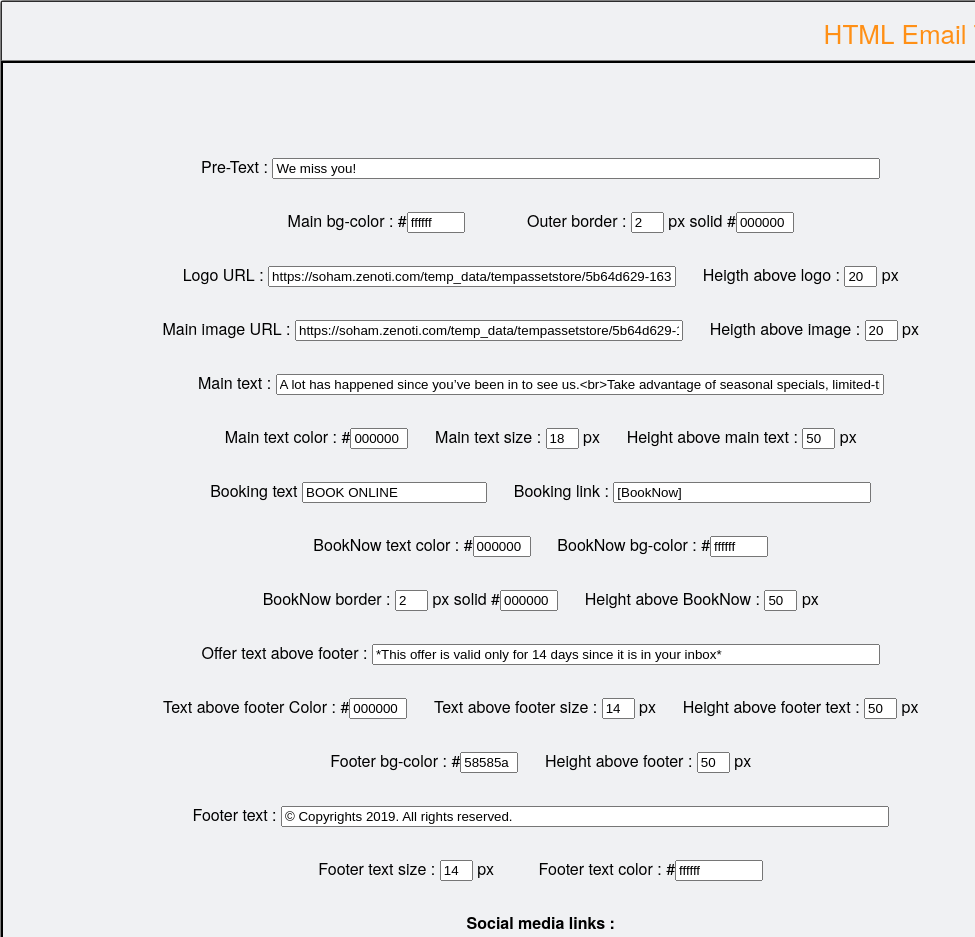
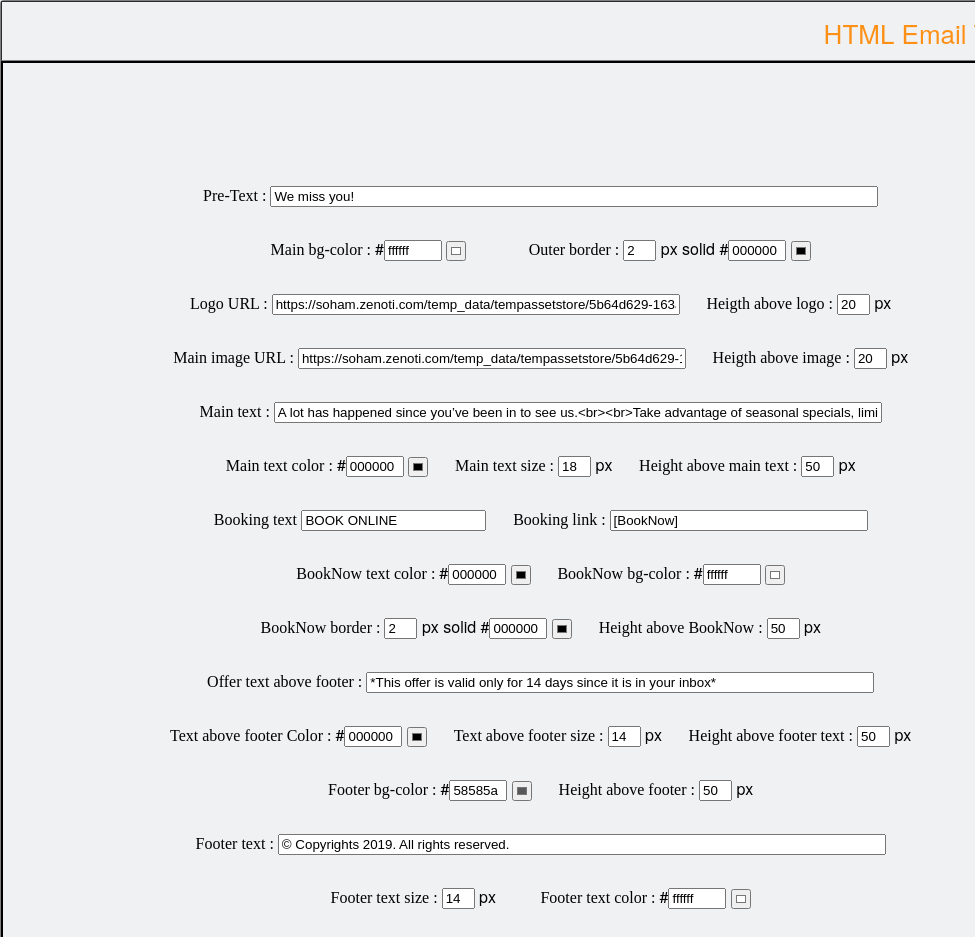
Before and after one commit to Rahulkatta/TemplateCreator, a plain HTML site: page index.html in a window 1280 px wide. Shown: the top 937 px of the page, 0-975 px from the left. Drawn offline with nearby package versions, Linux system fonts and the light colour scheme.

Commit message:
Update index.html

```diff
--- a/index.html
+++ b/index.html
@@ -736,7 +736,7 @@
       code = code.replace('height_above_footer;', 'height: ' + document.getElementById('height_above_footer').value);
       code = code.replace('ftext_color;', 'color: #' + document.getElementById('ftext_color').value);
       code = code.replace('ftext_size;', 'font-size: ' + document.getElementById('ftext_size').value);
-      code = code.replace('booking_text;',document.getElementById('booking_text').value);
+      code = code.replace('booking_text;', document.getElementById('booking_text').value);
 
       code = code.replace('social_url_1;', document.getElementById('social_url_1').value);
       code = code.replace('social_url_2;', document.getElementById('social_url_2').value);
@@ -758,6 +758,14 @@
       document.getElementById('display_code').value = code;
       document.getElementById('testing').innerHTML = code;
     }
+
+    function color(colorCode, name) {
+      document.getElementById(name).value = colorCode.slice(1, 7);
+    }
+
+    function picker(colorCode, name) {
+      document.getElementById(name).value = "#" + colorCode;
+    }
   </script>
 
 
@@ -773,6 +781,11 @@
       -ms-text-size-adjust: 100%;
       -webkit-text-size-adjust: 100%;
     }
+
+    label {
+      font-weight: 500;
+      font-family: Time New Roman;
+    }
   </style>
 </head>
 
@@ -781,7 +794,7 @@
   <center>
     <table border="1" align="center">
       <tr>
-        <td colspan="2" >
+        <td colspan="2">
           <h1 style="color:#ff9016; text-align:center">HTML Email Template Generator</h1>
         </td>
       </tr>
@@ -801,11 +814,13 @@
               <tr>
                 <td>
                   <label>Main bg-color : </label>
-                  #<input type="text" name="" id="main_bg_color" style="width:50px" value="ffffff">
+                  #<input type="text" name="main_bg_color_picker" id="main_bg_color" style="width:50px" onchange="picker(this.value,this.name)" value="ffffff">
+                  <input type="color" name="main_bg_color" id="main_bg_color_picker" style="width:20px;height:20px" onchange="color(this.value,this.name)" value="#ffffff">
                   &nbsp;&nbsp;&nbsp;&nbsp;&nbsp;&nbsp;&nbsp;&nbsp;&nbsp;&nbsp;&nbsp;&nbsp;
                   <label>Outer border : </label>
                   <input type="text" name="" id="out_border_px" style="width:25px" value="2"> px
-                  solid #<input type="text" name="" id="out_border_color" style="width:50px" value="000000">
+                  solid #<input type="text" name="out_border_color_picker" id="out_border_color" style="width:50px" onchange="picker(this.value,this.name)" value="000000">
+                  <input type="color" name="out_border_color" id="out_border_color_picker" style="width:20px;height:20px" onchange="color(this.value,this.name)" value="#000000">
                 </td>
               </tr>
 
@@ -832,15 +847,16 @@
               <tr>
                 <td>
                   <label>Main text : </label>
-                  <input type="text" name="" id="main_text" style="width:600px" value="A lot has happened since you’ve been in to see us.<br>
-Take advantage of seasonal specials, limited-time offers and the services you know and love. Come see what’s new. We can’t wait to see you.">
+                  <input type="text" name="" id="main_text" style="width:600px"
+                    value="A lot has happened since you’ve been in to see us.<br><br>Take advantage of seasonal specials, limited-time offers and the services you know and love. <br><br>Come see what’s new. We can’t wait to see you.">
                 </td>
               </tr>
 
               <tr>
                 <td>
                   <label>Main text color : </label>
-                  #<input type="text" name="" id="mtext_color" style="width:50px" value="000000">
+                  #<input type="text" name="mtext_color_picker" id="mtext_color" style="width:50px" onchange="picker(this.value,this.name)" value="000000">
+                  <input type="color" name="mtext_color" id="mtext_color_picker" style="width:20px;height:20px" onchange="color(this.value,this.name)" value="#000000">
                   &nbsp;&nbsp;&nbsp;&nbsp;
                   <label>Main text size : </label>
                   <input type="text" name="" id="mtext_size" style="width:25px" value="18"> px
@@ -863,10 +879,12 @@ Take advantage of seasonal specials, limited-time offers and the services you kn
               <tr>
                 <td>
                   <label>BookNow text color : </label>
-                  #<input type="text" name="" id="book_now_color" style="width:50px" value="000000">
+                  #<input type="text" name="book_now_color_picker" id="book_now_color" style="width:50px" onchange="picker(this.value,this.name)" value="000000">
+                  <input type="color" name="book_now_color" id="book_now_color_picker" style="width:20px;height:20px" onchange="color(this.value,this.name)" value="#000000">
                   &nbsp;&nbsp;&nbsp;&nbsp;
                   <label>BookNow bg-color : </label>
-                  #<input type="text" name="" id="book_now_bg_color" style="width:50px" value="ffffff">
+                  #<input type="text" name="book_now_bg_color_picker" id="book_now_bg_color" style="width:50px" onchange="picker(this.value,this.name)" value="ffffff">
+                  <input type="color" name="book_now_bg_color" id="book_now_bg_color_picker" style="width:20px;height:20px" onchange="color(this.value,this.name)" value="#ffffff">
                 </td>
               </tr>
 
@@ -874,8 +892,8 @@ Take advantage of seasonal specials, limited-time offers and the services you kn
                 <td>
                   <label>BookNow border : </label>
                   <input type="text" name="" id="book_now_border_px" style="width:25px" value="2"> px
-                  solid
-                  #<input type="text" name="" id="book_now_border_color" style="width:50px" value="000000">
+                  solid #<input type="text" name="book_now_border_color_picker" id="book_now_border_color" style="width:50px" onchange="picker(this.value,this.name)" value="000000">
+                  <input type="color" name="book_now_border_color" id="book_now_border_color_picker" style="width:20px;height:20px" onchange="color(this.value,this.name)" value="#000000">
                   &nbsp;&nbsp;&nbsp;&nbsp;
                   <label>Height above BookNow : </label>
                   <input type="text" name="" id="height_above_book_now" style="width:25px" value="50"> px
@@ -892,7 +910,8 @@ Take advantage of seasonal specials, limited-time offers and the services you kn
               <tr>
                 <td>
                   <label>Text above footer Color : </label>
-                  #<input type="text" name="" id="otext_color" style="width:50px" value="000000">
+                  #<input type="text" name="otext_color_picker" id="otext_color" style="width:50px" onchange="picker(this.value,this.name)" value="000000">
+                  <input type="color" name="otext_color" id="otext_color_picker" style="width:20px;height:20px" onchange="color(this.value,this.name)" value="#000000">
                   &nbsp;&nbsp;&nbsp;&nbsp;
                   <label>Text above footer size : </label>
                   <input type="text" name="" id="otext_size" style="width:25px" value="14"> px
@@ -905,7 +924,8 @@ Take advantage of seasonal specials, limited-time offers and the services you kn
               <tr>
                 <td>
                   <label>Footer bg-color : </label>
-                  #<input type="text" name="" id="footer_bg_color" style="width:50px" value="58585a">
+                  #<input type="text" name="footer_bg_color_picker" id="footer_bg_color" style="width:50px" onchange="picker(this.value,this.name)" value="58585a">
+                  <input type="color" name="footer_bg_color" id="footer_bg_color_picker" style="width:20px;height:20px" onchange="color(this.value,this.name)" value="#58585a">
                   &nbsp;&nbsp;&nbsp;&nbsp;
                   <label>Height above footer : </label>
                   <input type="text" name="" id="height_above_footer" style="width:25px" value="50"> px
@@ -925,7 +945,8 @@ Take advantage of seasonal specials, limited-time offers and the services you kn
                   <input type="text" name="" id="ftext_size" style="width:25px" value="14"> px
                   &nbsp;&nbsp;&nbsp;&nbsp;&nbsp;&nbsp;&nbsp;&nbsp;
                   <label>Footer text color : </label>
-                  #<input type="text" name="" id="ftext_color" style="width:80px" value="ffffff">
+                  #<input type="text" name="ftext_color_picker" id="ftext_color" style="width:50px" onchange="picker(this.value,this.name)" value="ffffff">
+                  <input type="color" name="ftext_color" id="ftext_color_picker" style="width:20px;height:20px" onchange="color(this.value,this.name)" value="#ffffff">
                 </td>
               </tr>
 
```
